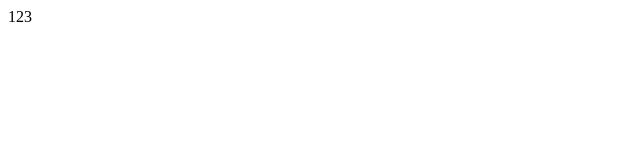
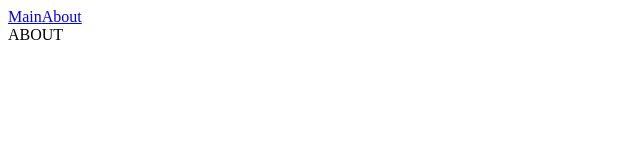
Before and after one commit to anattok/ulbi, a React (Vite) app: page /about in a window 1280 px wide. Shown: the top 160 px of the page, without its empty margins (0-640 px from the left). Built offline with nearby package versions, Linux system fonts and the light colour scheme.

Commit message:
добавлен ract router

```diff
--- /dev/null
+++ b/src/App.tsx
@@ -0,0 +1,21 @@
+import { BrowserRouter as Router, Routes, Route, Link } from "react-router-dom";
+//заменил <Router> на <BrowserRouter as Router>,
+// что явно указывает, что мы используем маршрутизатор для браузера.
+// Это должно решить проблему, связанную с отсутствием свойств location и navigator
+import { AboutPage } from "./pages/AboutPage/AboutPage";
+import { MainPage } from "./pages/MainPage/MainPage";
+
+export const App = () => {
+    return (
+        <Router>
+            <div className="app">
+                <Link to="/">Main</Link>
+                <Link to="/about">About</Link>
+                <Routes>
+                    <Route path="/about" element={<AboutPage />} />
+                    <Route path="/main" element={<MainPage />} />
+                </Routes>
+            </div>
+        </Router>
+    );
+};
--- a/src/index.tsx
+++ b/src/index.tsx
@@ -1,7 +1,8 @@
-import {render} from "react-dom";
+import {createRoot} from "react-dom/client";
+import {App} from "./App";
 
 
-render(
-    <div>123</div>,
-    document.getElementById("root")
+const root = createRoot(document.getElementById('root'))
+root.render(
+ <App />
 )
--- /dev/null
+++ b/src/pages/AboutPage/AboutPage.tsx
@@ -0,0 +1,5 @@
+export const AboutPage = () =>{
+    return(
+        <div>ABOUT</div>
+    )
+}
--- /dev/null
+++ b/src/pages/MainPage/MainPage.tsx
@@ -0,0 +1,5 @@
+export const MainPage = () =>{
+    return(
+        <div>MAIN</div>
+    )
+}
```
Also changed, not shown: 1 other file (tests, documents, lock files or other folders).
